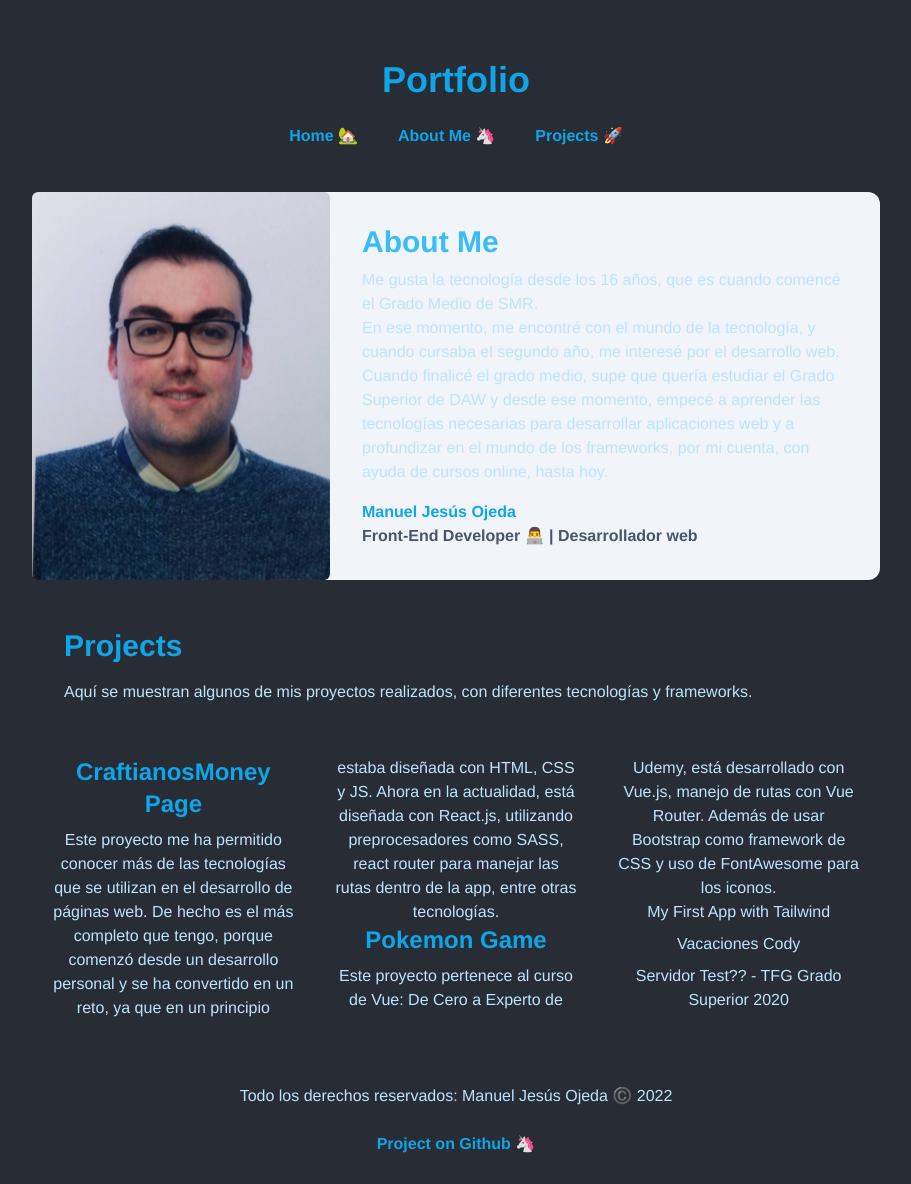
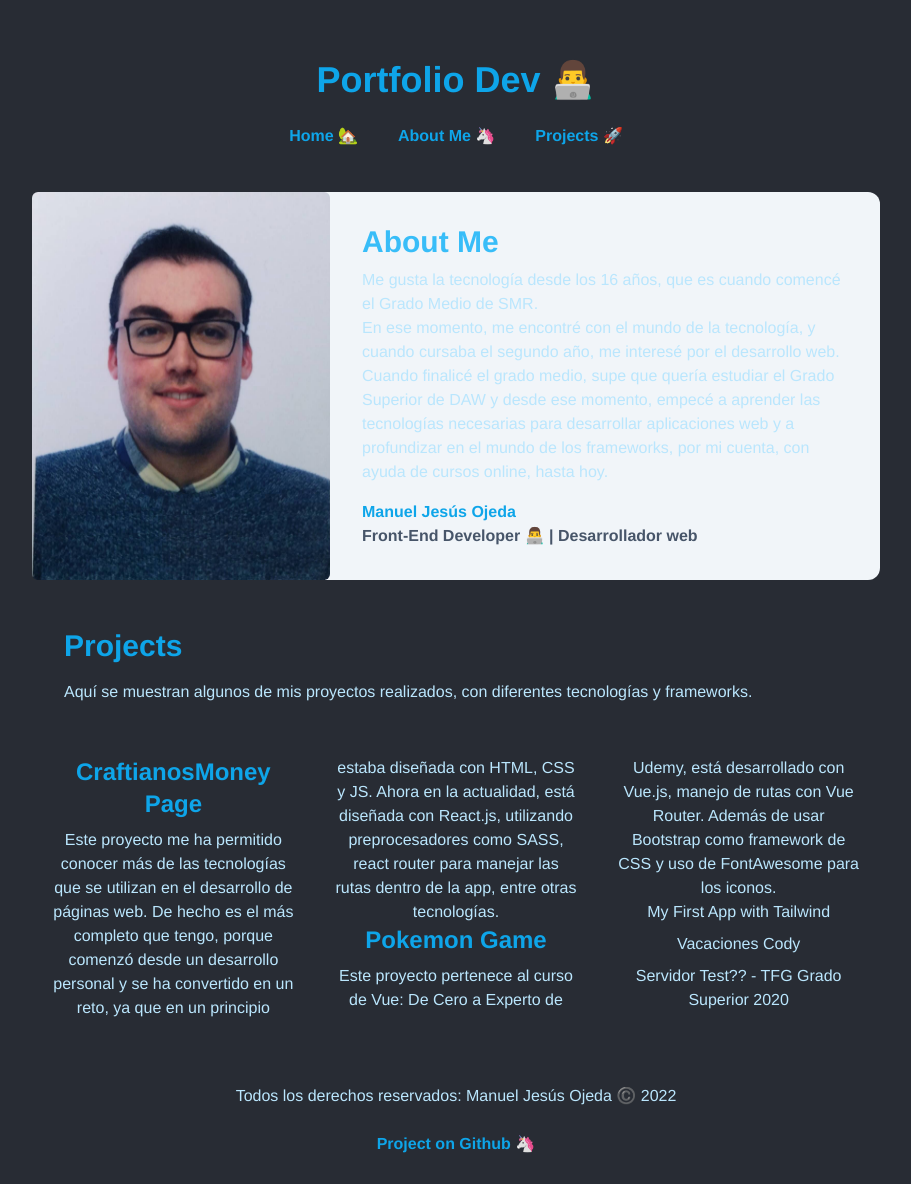
Before and after one commit to mjesusoj/portfolio, a Vue app: page / in a window 1280 px wide. Shown: the whole page, without its empty margins (184-1095 px from the left). Built offline with nearby package versions, Linux system fonts and the light colour scheme.

Commit message:
Change title of page, h1 and more #1 :rocket:

```diff
--- a/index.html
+++ b/index.html
@@ -1,10 +1,10 @@
 <!DOCTYPE html>
-<html lang="en">
+<html lang="es">
   <head>
     <meta charset="UTF-8" />
     <link rel="icon" href="/favicon.ico" />
     <meta name="viewport" content="width=device-width, initial-scale=1.0" />
-    <title>Vite App</title>
+    <title>My Portfolio 🚀</title>
   </head>
   <body>
     <div id="app"></div>
--- a/src/App.vue
+++ b/src/App.vue
@@ -3,7 +3,7 @@
     <div class="grid grid-cols-6 gap-4">
         <div class="col-start-2 col-span-4 ...">
           <h1 class="text-4xl text-sky-500 font-bold bg-clip-text mb-4">
-            Portfolio
+            Portfolio Dev 👨‍💻
           </h1>
 
           <Navbar />
@@ -21,7 +21,7 @@
 
         <div class="col-start-2 col-span-4 mt-5 mb-5">
           <p class="text-sky-200 font-medium mt-2">
-              Todo los derechos reservados: Manuel Jesús Ojeda ©️ 2022
+              Todos los derechos reservados: Manuel Jesús Ojeda ©️ 2022
           </p>
 
           <Footer />
```
